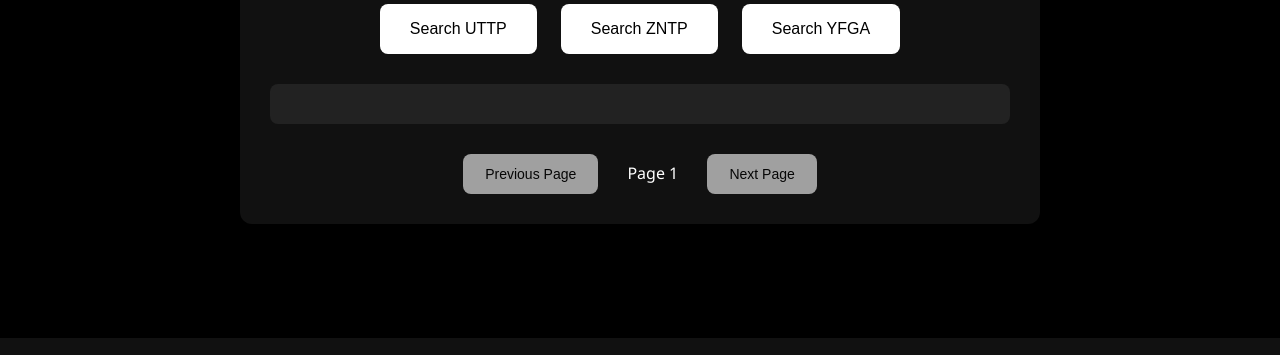
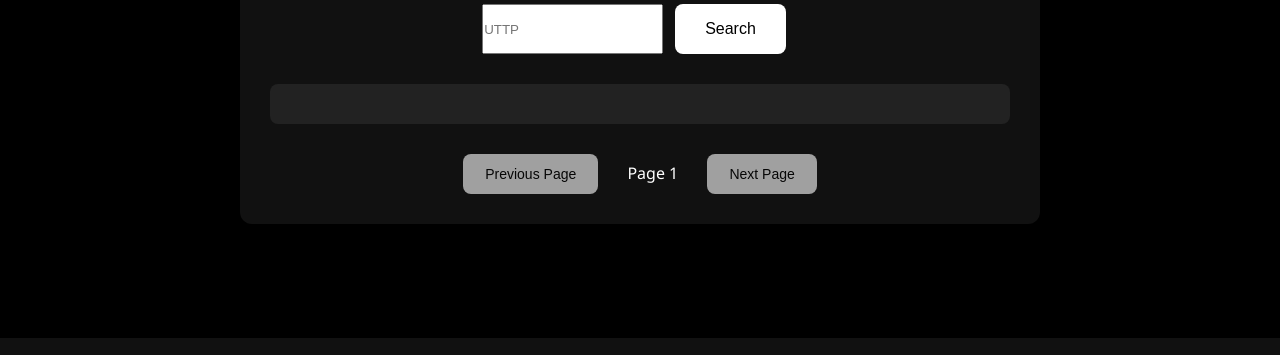
Before and after one commit to PatoFlamejanteTV/UTTP-Finder, a plain HTML site: page UTTP-Finder 1.0/Index.html in a window 1280 px wide. Shown: the part 368-723 px from the top of the page. Drawn offline with Linux system fonts and the light colour scheme.

Commit message:
Make it slightly more flexable

```diff
--- a/UTTP-Finder 1.0/Index.html
+++ b/UTTP-Finder 1.0/Index.html
@@ -11,9 +11,8 @@
   <main class="container">
     <img src="logo.png" alt="Logo" class="logo">
     <div class="search-buttons">
-      <button onclick="searchChannels('UTTP')" aria-label="Search UTTP" data-tooltip="Search channels related to UTTP">Search UTTP</button>
-      <button onclick="searchChannels('ZNTP')" aria-label="Search ZNTP" data-tooltip="Search channels related to ZNTP">Search ZNTP</button>
-      <button onclick="searchChannels('YFGA')" aria-label="Search YFGA" data-tooltip="Search channels related to YFGA">Search YFGA</button>
+      <input type=text id=search placeholder="UTTP">
+      <button onclick="searchChannels(document.getElementById('search').value" aria-label="Search" data-tooltip="Search channels related to your query">Search</button>
     </div>
     <div id="results" class="results-container">
     </div>
```
